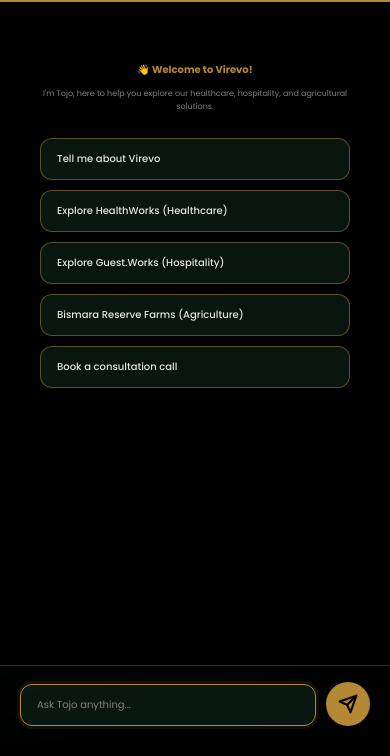
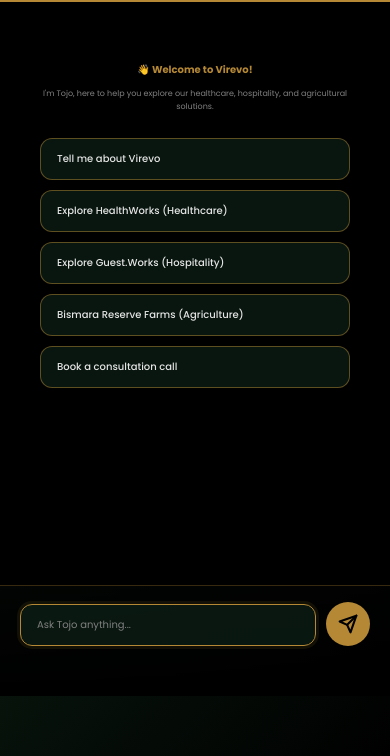
Before and after one commit to avishek-virevo/virevo-chatbot, a website: page public/index.html in a window 390 px wide. Both pictures are taken after a click on the element 338 px from the left and 792 px from the top of the page. Shown: the part 88-844 px from the top of the page. Drawn offline with Linux system fonts and the light colour scheme; grey boxes are pictures that could not be loaded.

Commit message:
Increase mobile bottom padding to 150px

```diff
--- a/public/index.html
+++ b/public/index.html
@@ -604,11 +604,11 @@
         height: 64px;
     }
 
-    /* Add extra padding to input area on mobile */
-    .chat-input-area {
-        padding: 16px 20px 30px 20px;
-        margin-bottom: env(safe-area-inset-bottom, 20px);
-    }
+   /* Add extra padding to input area on mobile */
+.chat-input-area {
+    padding: 16px 20px 50px 20px;
+    margin-bottom: max(env(safe-area-inset-bottom, 0px), 60px);
+}
 
     .message-content {
         font-size: 10px;
```
